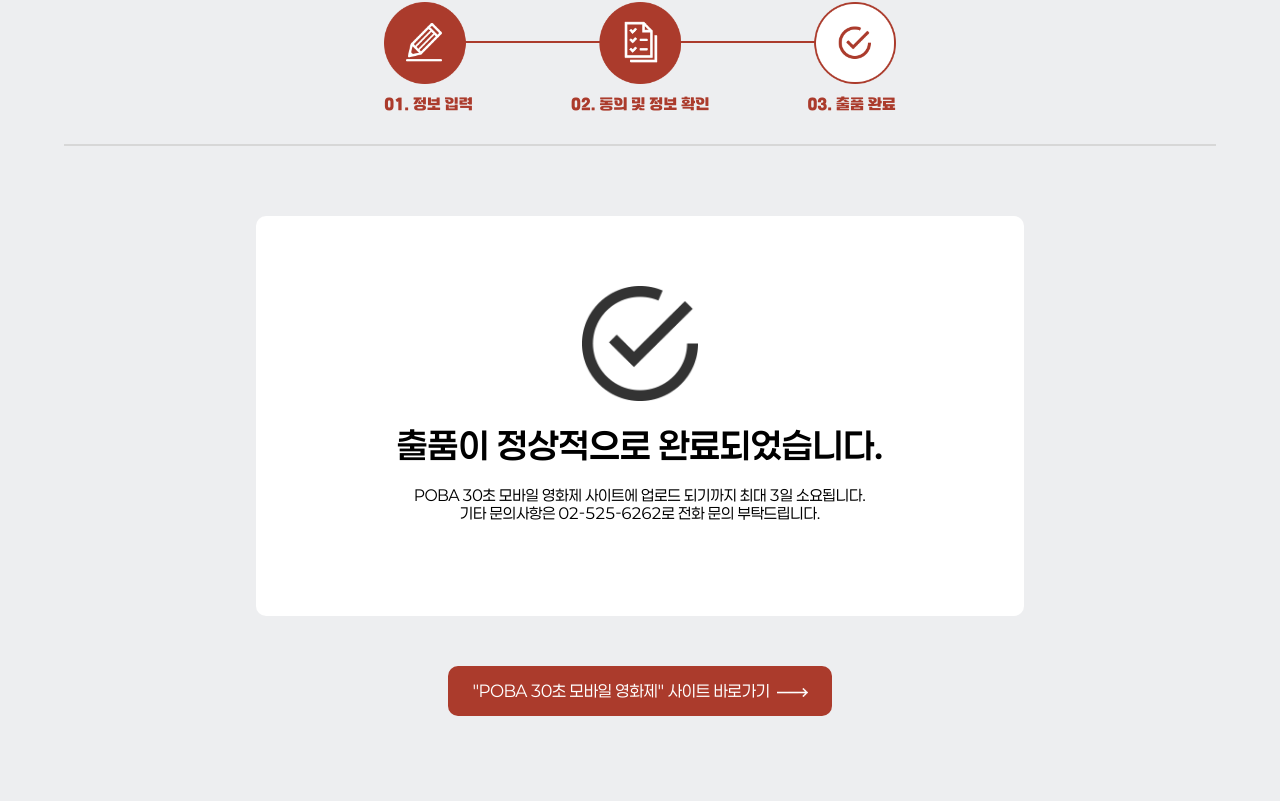
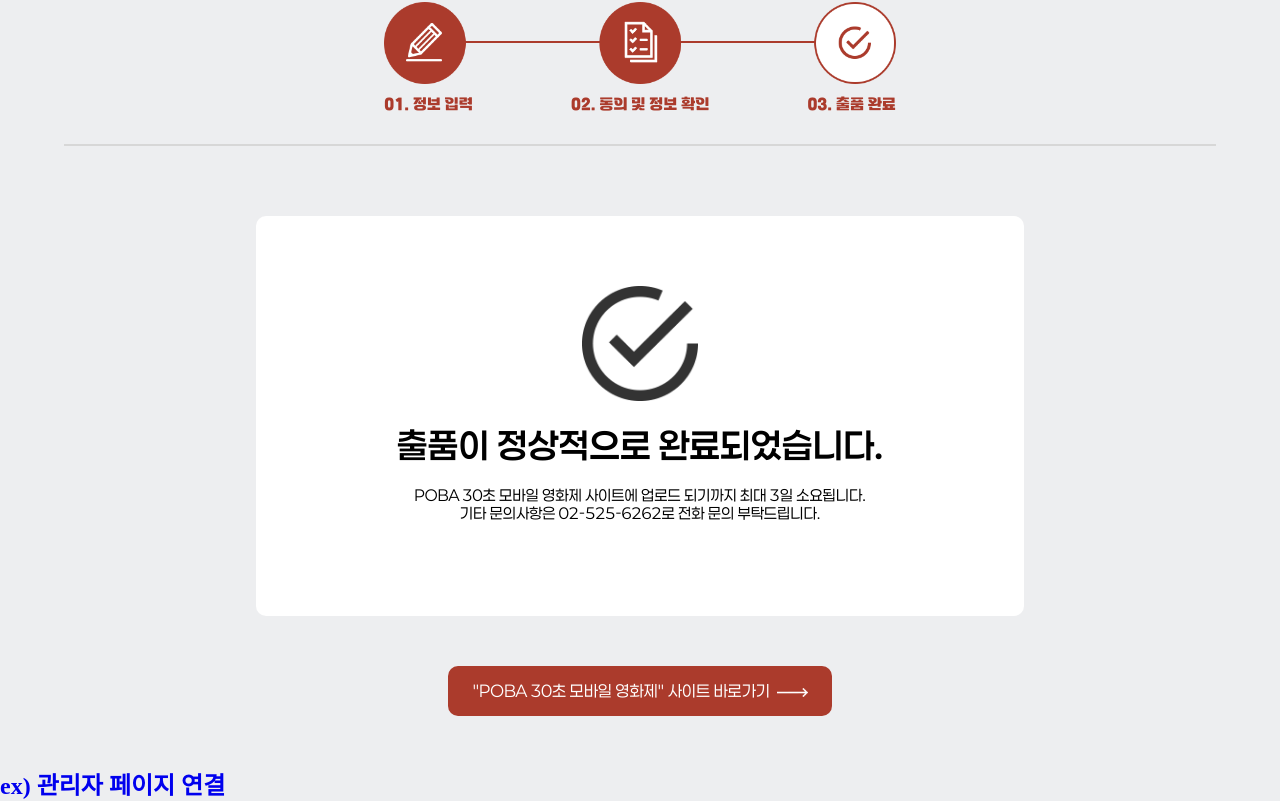
Before and after one commit to 30second-project/FE, a React (Create React App) app: page /page3 in a window 1280 px wide. Shown: the part 369-1170 px from the top of the page. Before the commit the page ends 1135 px from the top, so only its background shows below. Built offline with nearby package versions, Linux system fonts and the light colour scheme; some icons are missing.

Commit message:
page2 수정 2

```diff
--- a/src/Page2.js
+++ b/src/Page2.js
@@ -68,7 +68,7 @@ function Page2() {
             <hr />
             <section>
                 <ul className="box box2-1">
-                    <li className="first">출품 시 유의사항</li>
+                    <li className="first">출품 시<br /> 유의사항</li>
                     <li className="second">
                         <div className='notice'>
                             출품 시 유의사항<br />
@@ -145,13 +145,13 @@ function Page2() {
                                             src={URL.createObjectURL(work.thumbnail)}
                                             alt="썸네일"
                                             className='plusImage'
-                                            onClick={() => openModal(work.videoUrl)} // 썸네일 클릭 시 모달 열기
+                                            onClick={() => openModal(work.videoUrl)}
                                         />
                                     ) : (
                                         <span>썸네일이 업로드되지 않았습니다.</span>
                                     )}
                                     <div>
-                                        <span className='font'>{work.videoName || '업로드되지 않음'} {work.videoDuration || '0:00'}</span><br />
+                                        <span className='font'>{work.videoName || '업로드되지 않음'}&nbsp; ({work.videoDuration || '0:00'})</span><br />
                                     </div>
                                 </div>
                             </li>
@@ -182,6 +182,8 @@ function Page2() {
                 <Link to="/"><li className='what'><img src={left} alt="이전" />이전</li></Link>
                 <Link to="/page3"><li className='what2' onClick={handleSubmit}>출품하기<img src={right} alt="출품하기" /></li></Link>
             </ul>
+        { /*업로드 되는 거 진행 창이 필요할 거 같음.*/ }
+
         </div>
     );
 }
--- a/src/Page3.js
+++ b/src/Page3.js
@@ -31,6 +31,7 @@ function Page3() {
             <div className="home">
                 "POBA 30초 모바일 영화제" 사이트 바로가기&nbsp;&nbsp;<img src={right}></img>
             </div>
+            <Link to="/SubmissionTable"><h2>ex) 관리자 페이지 연결</h2></Link>
         </div>
     );
 }
--- a/src/SubmissionDetails.js
+++ b/src/SubmissionDetails.js
@@ -1,5 +1,5 @@
 import React from 'react';
-import Modal from 'react-modal';
+import Modal from "react-modal";
 
 const SubmissionDetails = ({ isOpen, onClose, submission }) => {
     return (
--- a/src/css/Page1.css
+++ b/src/css/Page1.css
@@ -1,6 +1,7 @@
 *{
     margin: 0;
     padding: 0;
+    user-select: none;
 }
 body{
     background-color: #edeef0;
```
Also changed, not shown: 1 other file (tests, documents, lock files or other folders).
